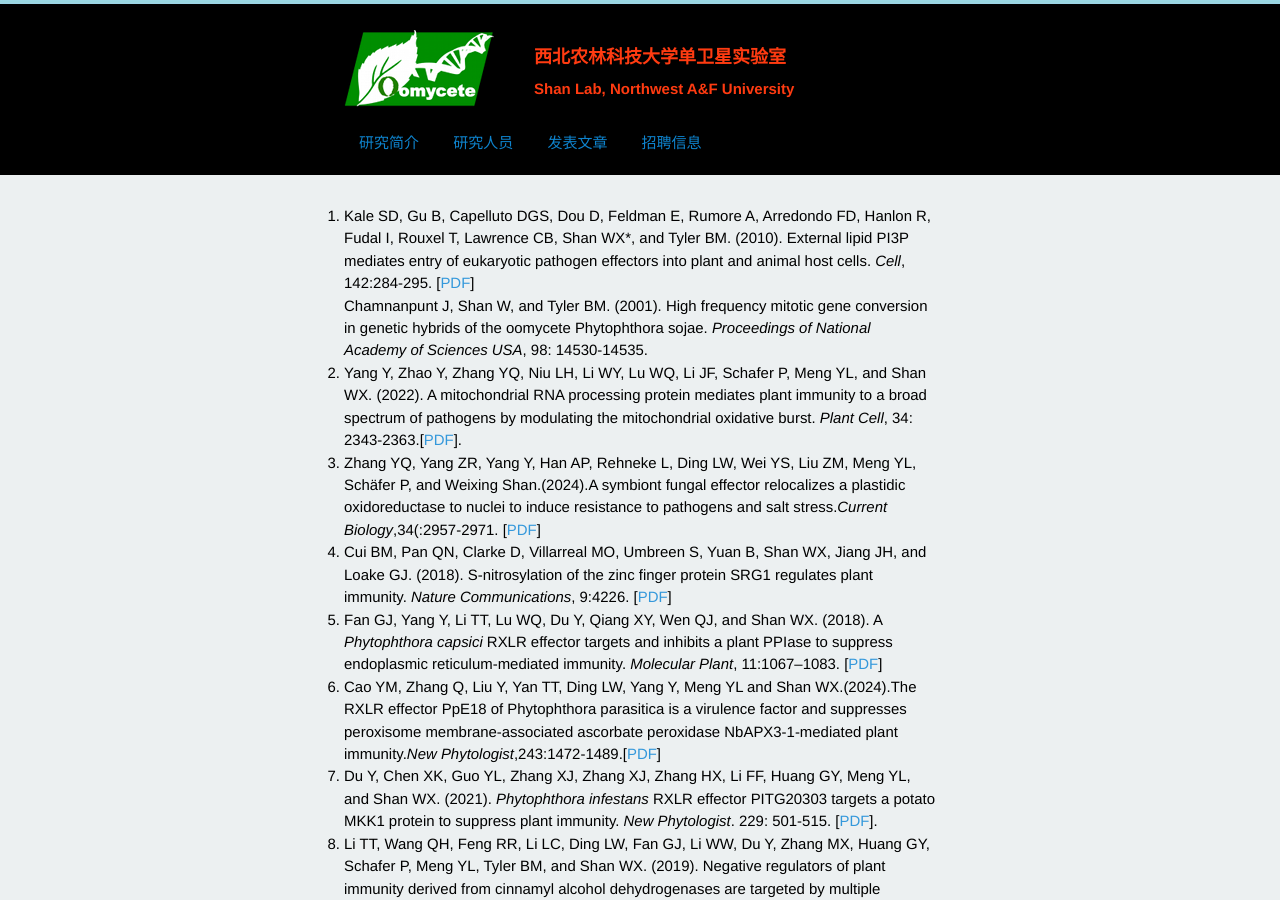
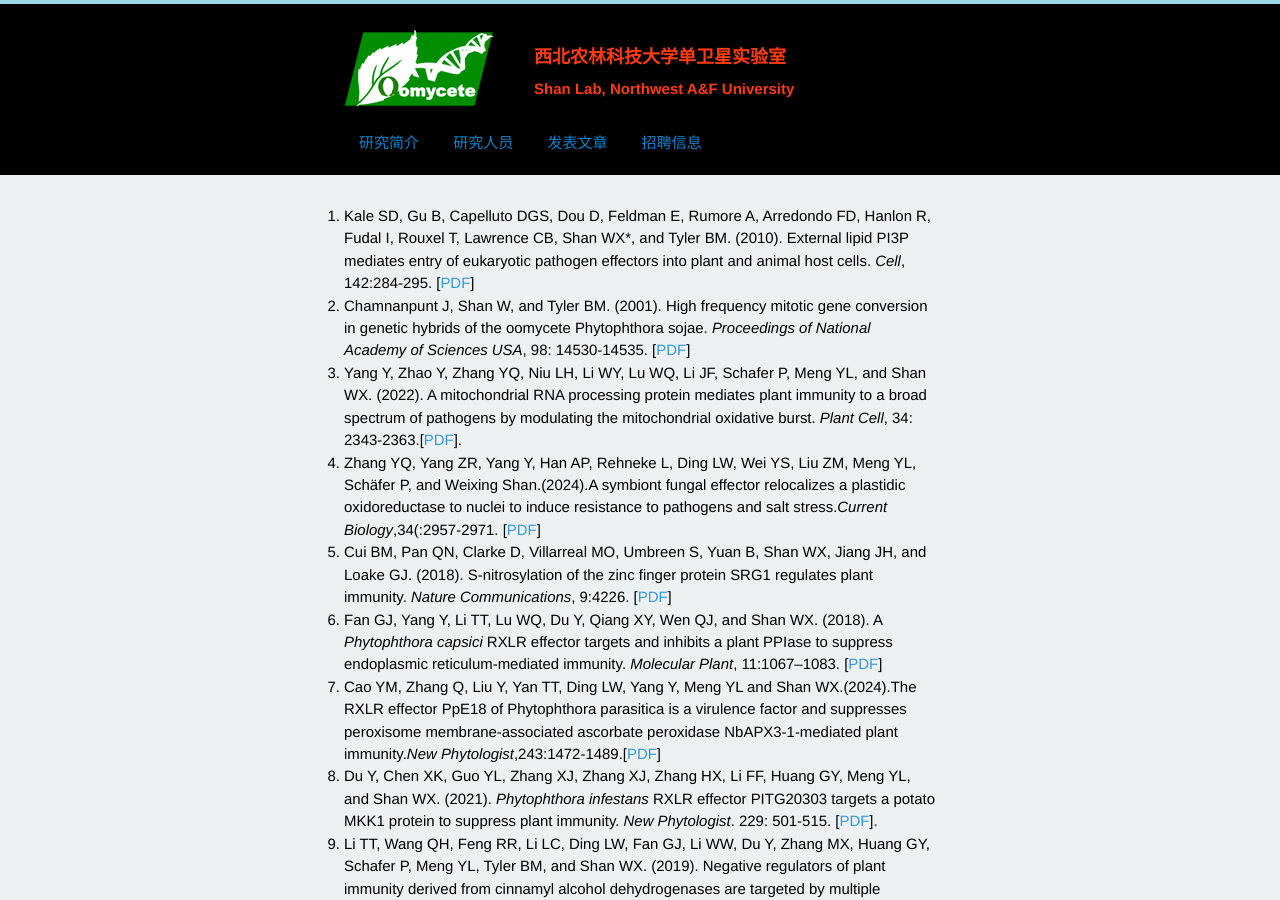
Before and after one commit to shanclub2/shanlab, a Jekyll site: the page built from publication.html, in a window 1280 px wide and 900 px high. Built offline with Jekyll 4.4.1, drawn with Linux system fonts in a browser that asks for light colours; Markdown is read by kramdown in place of the engine named in the settings; a script that is not in the unit is left out.

Commit message:
Update publication.html

```diff
--- a/publication.html
+++ b/publication.html
@@ -9,7 +9,9 @@
 <li>
 Kale SD, Gu B, Capelluto DGS, Dou D, Feldman E, Rumore A, Arredondo FD, Hanlon R, Fudal I, Rouxel T, Lawrence CB, Shan WX*, and Tyler BM. (2010). External lipid PI3P mediates entry of eukaryotic pathogen effectors into plant and animal host cells. <i>Cell</i>, 142:284-295. [<a href="/pdf/sdkale2010.pdf">PDF</a>]
 </li>
-Chamnanpunt J, Shan W, and Tyler BM. (2001). High frequency mitotic gene conversion in genetic hybrids of the oomycete Phytophthora sojae. <i>Proceedings of National Academy of Sciences USA</i>, 98: 14530-14535.
+<li>
+Chamnanpunt J, Shan W, and Tyler BM. (2001). High frequency mitotic gene conversion in genetic hybrids of the oomycete Phytophthora sojae. <i>Proceedings of National Academy of Sciences USA</i>, 98: 14530-14535. [<a href="/pdf/shan 2001.pdf">PDF</a>]
+</li>
 <li>
 Yang Y, Zhao Y, Zhang YQ, Niu LH, Li WY, Lu WQ, Li JF, Schafer P, Meng YL, and Shan WX. (2022). A mitochondrial RNA processing protein mediates plant immunity to a broad spectrum of pathogens by modulating the mitochondrial oxidative burst. <i>Plant Cell</i>, 34: 2343-2363.[<a href="/pdf/yyang2022.pdf">PDF</a>].
 </li>
```
